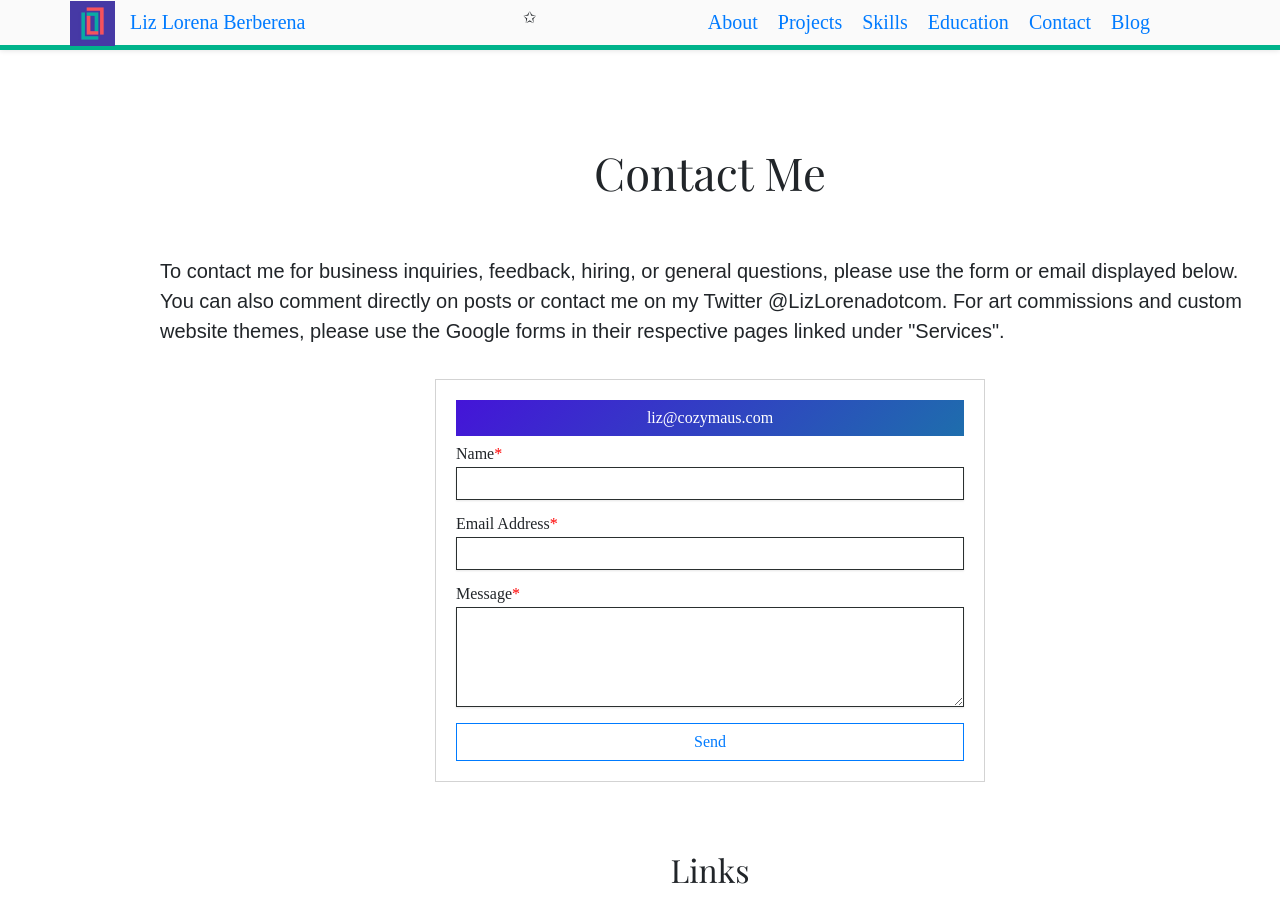
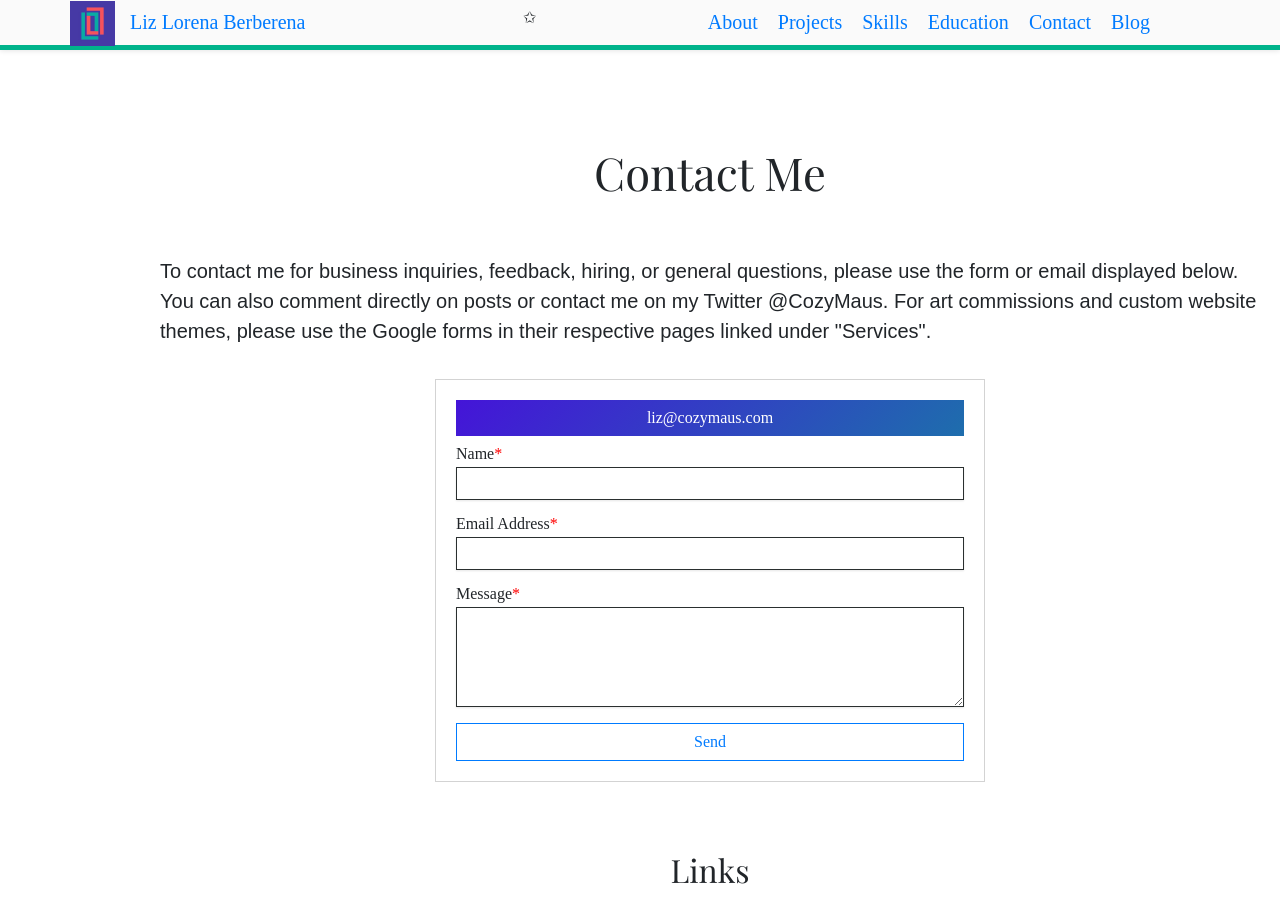
Before and after one commit to liz-lorena/early-2019, a Jekyll site: the page built from index.html, in a window 1280 px wide and 900 px high, scrolled down 3532 px. Built offline with Jekyll 4.4.1, drawn with Linux system fonts in a browser that asks for light colours; nearby versions of some CDN libraries; the list of posts is cut into pages by our own code; some of the changed lines change nothing that is shown.

Commit message:
Update index.html

```diff
--- a/index.html
+++ b/index.html
@@ -8,7 +8,7 @@
 <div class="section">
     <h1>About Me</h1>
 
-    <p><first-letter>H</first-letter>ello! My name is Liz Lorena Berberena. (<em>Hint: my middle name and surname rhyme.</em>) I'm a Cuban-American aspiring front end developer and indie game developer graduating soon with a BA in Information Technology and Informatics and a minor in DCIM from Rutgers University in New Brunswick, NJ. I am a detail-oriented person who values transparency, frankness, resourcefulness, and simplicity. I may be introverted and soft-spoken, but I have passionate feelings about many things and always rise to a challenge. I love animals (particularly the small ones), and when not blogging or coding I'm probably drawing for fun, watching anime, dancing, playing computer games, reading about true crime, or coming up with new story ideas. I speak fluent Spanish and English and some French and German. I run a blog and YouTube channel about art, programming, and working on the Web. I have plans for a WordPress theme store and a game I'm working on right now. You can see my projects on <a href="https://github.com/byliz" target="_blank">Github</a> and see my art or whatever else I'm up to on <a href="https://twitter.com/lizlorenadotcom" target="_blank">Twitter</a>! See all my active profiles <a href="https://links.lizlorena.com" target="_blank">here</a>.</p>
+    <p><first-letter>H</first-letter>ello! My name is Liz Lorena Berberena. (<em>Hint: my middle name and surname rhyme.</em>) I'm a Cuban-American aspiring front end developer and indie game developer graduating soon with a BA in Information Technology and Informatics and a minor in DCIM from Rutgers University in New Brunswick, NJ. I am a detail-oriented person who values transparency, frankness, resourcefulness, and simplicity. I may be introverted and soft-spoken, but I have passionate feelings about many things and always rise to a challenge. I love animals (particularly the small ones), and when not blogging or coding I'm probably drawing for fun, watching anime, dancing, playing computer games, reading about true crime, or coming up with new story ideas. I speak fluent Spanish and English and some French and German. I run a blog and YouTube channel about art, programming, and working on the Web. I have plans for a WordPress theme store and a game I'm working on right now. You can see my projects on <a href="https://github.com/cozymaus" target="_blank">Github</a> and see my art or whatever else I'm up to on <a href="https://twitter.com/cozymaus" target="_blank">Twitter</a>! See all my active profiles <a href="https://cozymaus.com" target="_blank">here</a>.</p>
 
 </div>
 
@@ -52,13 +52,13 @@
         <img src="img/blog.png" class="img-fluid">
         <div class="header">
             <p class="date">HTML Website</p>
-            <a href="https://blog.byliz.org/posts/savona-child-theme-bylizorgs-current-theme" target="_blank">
+            <a href="#" target="_blank">
                 <h1>ByLiz.org: Current Portfolio and Blog</h1>
             </a>
             <p class="date">Fall 2018 - Present</p>
         </div>
         <p class="excerpt">This is my current portfolio website and blog at ByLiz.org. It was originally a WordPress child theme of the Savona theme, but I recreated the entire website from scratch into a static website that uses Jekyll.<br><br>
-            <a href="https://blog.byliz.org/posts/savona-child-theme-bylizorgs-current-theme" target="_blank">More about this →</a>
+            <a href="#" target="_blank">More about this →</a>
         </p>
     </div>
 
@@ -66,13 +66,13 @@
         <img src="img/portfoliomid2018mobile.png" class="img-fluid">
         <div class="header">
             <p class="date">HTML Website</p>
-            <a href="https://blog.byliz.org/posts/my-portfolio-site-journey-later-github-days#fourth-portfolio" target="_blank">
+            <a href="#" target="_blank">
                 <h1>My Fourth Portfolio</h1>
             </a>
             <p class="date">Summer 2018</p>
         </div>
         <p class="excerpt">My fourth portfolio is an original design made with HTML, CSS, Bootstrap, and some Javascript.<br><br>
-            <a href="https://blog.byliz.org/posts/my-portfolio-site-journey-later-github-days#fourth-portfolio" target="_blank">More about this →</a>
+            <a href="#" target="_blank">More about this →</a>
         </p>
     </div>
 
@@ -80,13 +80,13 @@
         <img src="img/phonyreality.png" class="img-fluid">
         <div class="header">
             <p class="date">Unity 3D Game</p>
-            <a href="https://blog.byliz.org/posts/my-experience-making-games-until-now#phonyreality" target="_blank">
+            <a href="#" target="_blank">
                 <h1>Phony Reality 3D Game</h1>
             </a>
             <p class="date">May 2018</p>
         </div>
         <p class="excerpt">This is my second game made in the Unity game engine. It's a 3D walking simulator with simple fetch quests.<br><br>
-            <a href="https://blog.byliz.org/posts/my-experience-making-games-until-now#phonyreality" target="_blank">More about this →</a>
+            <a href="#" target="_blank">More about this →</a>
         </p>
     </div>
 
@@ -94,13 +94,13 @@
         <img src="img/metalloid.png" class="img-fluid">
         <div class="header">
             <p class="date">Unity 2D Game</p>
-            <a href="https://blog.byliz.org/posts/my-experience-making-games-until-now#metalloid" target="_blank">
+            <a href="#" target="_blank">
                 <h1>Metalloid 2D Game</h1>
             </a>
             <p class="date">March 2018</p>
         </div>
         <p class="excerpt">This is my first game made in the Unity game engine with a classmate. It's a 2D platformer shooter.<br><br>
-            <a href="https://blog.byliz.org/posts/my-experience-making-games-until-now#metalloid" target="_blank">More about this →</a>
+            <a href="#" target="_blank">More about this →</a>
         </p>
     </div>
 
@@ -108,13 +108,13 @@
         <img src="img/thirdportfolio.png" class="img-fluid">
         <div class="header">
             <p class="date">HTML Website</p>
-            <a href="https://blog.byliz.org/posts/my-portfolio-site-journey-early-github-days#third-portfolio" target="_blank">
+            <a href="#" target="_blank">
                 <h1>My Third Portfolio</h1>
             </a>
             <p class="date">Spring 2018</p>
         </div>
         <p class="excerpt">My third portfolio was an original multi-page design made with HTML and CSS and uses Jekyll.<br><br>
-            <a href="https://blog.byliz.org/posts/my-portfolio-site-journey-early-github-days#third-portfolio" target="_blank">More about this →</a>
+            <a href="#" target="_blank">More about this →</a>
         </p>
     </div>
 
@@ -122,13 +122,13 @@
         <img src="img/jobographic2.png" class="img-fluid">
         <div class="header">
             <p class="date">HTML Website</p>
-            <a href="https://JoboGraphic.cozymaus.com" target="_blank">
+            <a href="http://JoboGraphic.cozymaus.com" target="_blank">
                 <h1>JoboGraphic Web Application</h1>
             </a>
             <p class="date">December 2017</p>
         </div>
         <p class="excerpt">This is a web application I made with 4 teammates. With it you can find jobs and companies near your area and directions to them. It uses 4 APIs, Javascript, jQuery, AJAX, and PHP.<br><br>
-            <a href="https://JoboGraphic.cozymaus.com" target="_blank">More about this →</a>
+            <a href="http://JoboGraphic.cozymaus.com" target="_blank">More about this →</a>
         </p>
     </div>
 
@@ -136,13 +136,13 @@
         <img src="img/writeknight.png" class="img-fluid">
         <div class="header">
             <p class="date">HTML Website</p>
-            <a href="https://cozymaus.github.io/writeknight-site" target="_blank">
+            <a href="https://cozymaus.github.io/writeknight" target="_blank">
                 <h1>WriteKnight Website</h1>
             </a>
             <p class="date">December 2017</p>
         </div>
         <p class="excerpt">This is the website I made for my Management in Tech Org team's course project, a tax mobile app for freelancers.<br><br>
-            <a href="https://cozymaus.github.io/writeknight-site" target="_blank">More about this →</a>
+            <a href="https://cozymaus.github.io/writeknight" target="_blank">More about this →</a>
         </p>
     </div>
 
@@ -150,13 +150,13 @@
         <img src="img/secondportfolio.png" class="img-fluid">
         <div class="header">
             <p class="date">HTML Website</p>
-            <a href="https://blog.byliz.org/posts/my-portfolio-site-journey-early-github-days#second-portfolio" target="_blank">
+            <a href="#" target="_blank">
                 <h1>My Second Portfolio</h1>
             </a>
             <p class="date">Fall 2017</p>
         </div>
         <p class="excerpt">My second portfolio was an original multi-page design made with HTML, CSS, Bootstrap, and jQuery.<br><br>
-            <a href="https://blog.byliz.org/posts/my-portfolio-site-journey-early-github-days#second-portfolio" target="_blank">More about this →</a>
+            <a href="#" target="_blank">More about this →</a>
         </p>
     </div>
 
@@ -164,13 +164,13 @@
         <img src="img/firstportfolio.png" class="img-fluid">
         <div class="header">
             <p class="date">HTML Website</p>
-            <a href="https://blog.byliz.org/posts/my-portfolio-site-journey-early-github-days#first-portfolio" target="_blank">
+            <a href="#" target="_blank">
                 <h1>My First Portfolio</h1>
             </a>
             <p class="date">Summer 2017</p>
         </div>
         <p class="excerpt">My first portfolio was a one-page design made with HTML, CSS, Bootstrap, and Javascript.<br><br>
-            <a href="https://blog.byliz.org/posts/my-portfolio-site-journey-early-github-days#first-portfolio" target="_blank">More about this →</a>
+            <a href="#" target="_blank">More about this →</a>
         </p>
     </div>
 
@@ -192,13 +192,13 @@
         <img src="img/hauntedmansion.png" class="img-fluid">
         <div class="header">
             <p class="date">Java Game</p>
-            <a href="https://blog.byliz.org/posts/my-experience-making-games-until-now#hauntedmansion" target="_blank">
+            <a href="#" target="_blank">
                 <h1>Haunted Mansion Text Adventure Game</h1>
             </a>
             <p class="date">December 2017</p>
         </div>
         <p class="excerpt">This is my second game made in Java, and it is a text-adventure.<br><br>
-            <a href="https://blog.byliz.org/posts/my-experience-making-games-until-now#hauntedmansion" target="_blank">More about this →</a>
+            <a href="#" target="_blank">More about this →</a>
         </p>
     </div>
 
@@ -206,13 +206,13 @@
         <img src="img/blackjack.png" class="img-fluid">
         <div class="header">
             <p class="date">Java Game</p>
-            <a href="https://blog.byliz.org/posts/my-experience-making-games-until-now#hauntedmansion" target="_blank">
+            <a href="#" target="_blank">
                 <h1>Blackjack Text Game</h1>
             </a>
             <p class="date">December 2015</p>
         </div>
         <p class="excerpt">This is my first game made in Java.<br><br>
-            <a href="https://blog.byliz.org/posts/my-experience-making-games-until-now#hauntedmansion" target="_blank">More about this →</a>
+            <a href="#" target="_blank">More about this →</a>
         </p>
     </div>
 
@@ -234,13 +234,13 @@
         <img src="img/tictactoe2.png" class="img-fluid">
         <div class="header">
             <p class="date">Visual Basic Game</p>
-            <a href="https://blog.byliz.org/posts/my-experience-making-games-until-now#tictactoe" target="_blank">
+            <a href="#" target="_blank">
                 <h1>Tic Tac Toe Game</h1>
             </a>
             <p class="date">January 2014</p>
         </div>
         <p class="excerpt">This is my first completed game made in Visual Basic.<br><br>
-            <a href="https://blog.byliz.org/posts/my-experience-making-games-until-now#tictactoe" target="_blank">More about this →</a>
+            <a href="#" target="_blank">More about this →</a>
         </p>
     </div>
 
@@ -401,7 +401,7 @@
             <div class="section">
                 <h1>Contact Me</h1>
 
-                <p>To contact me for business inquiries, feedback, hiring, or general questions, please use the form or email displayed below. You can also comment directly on posts or contact me on my Twitter @LizLorenadotcom. For art commissions and custom website themes, please use the Google forms in their respective pages linked under "Services".</p>
+                <p>To contact me for business inquiries, feedback, hiring, or general questions, please use the form or email displayed below. You can also comment directly on posts or contact me on my Twitter @CozyMaus. For art commissions and custom website themes, please use the Google forms in their respective pages linked under "Services".</p>
 
                 <div id="contact">
 
```
